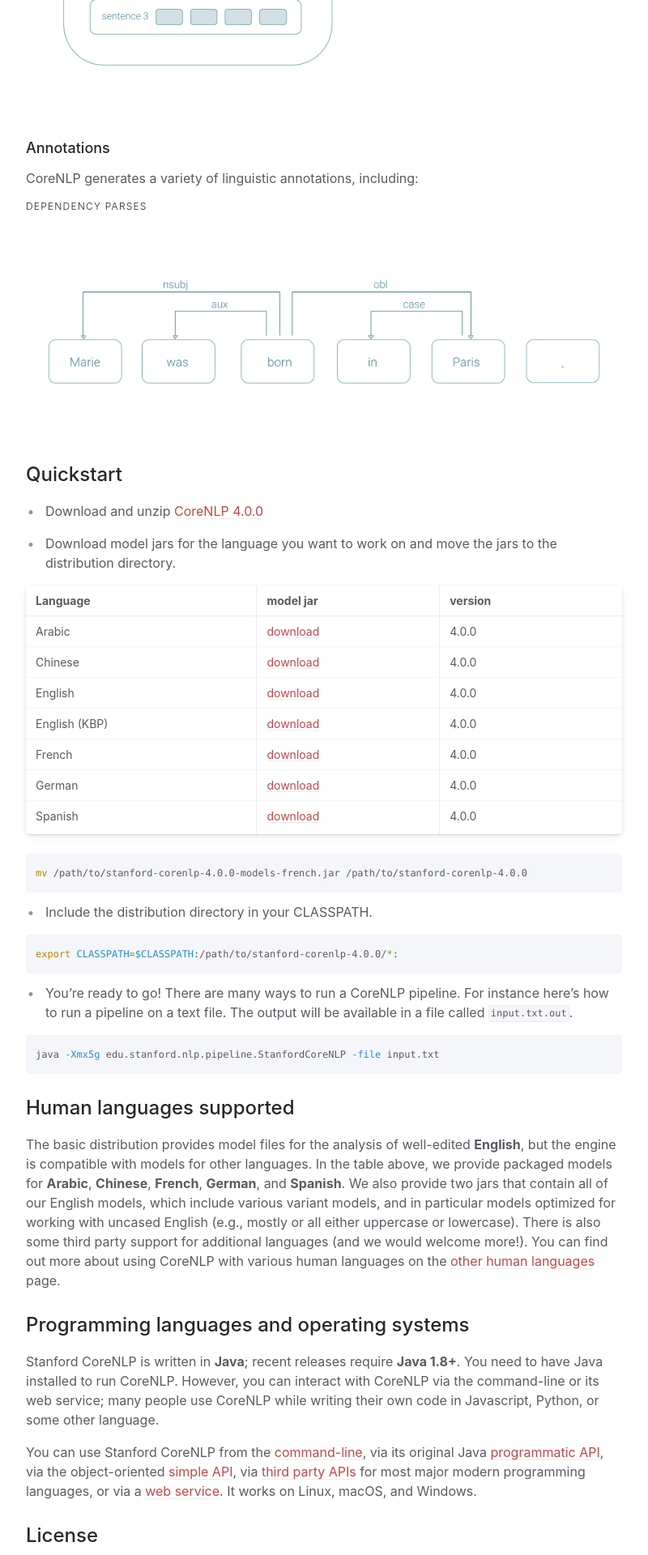
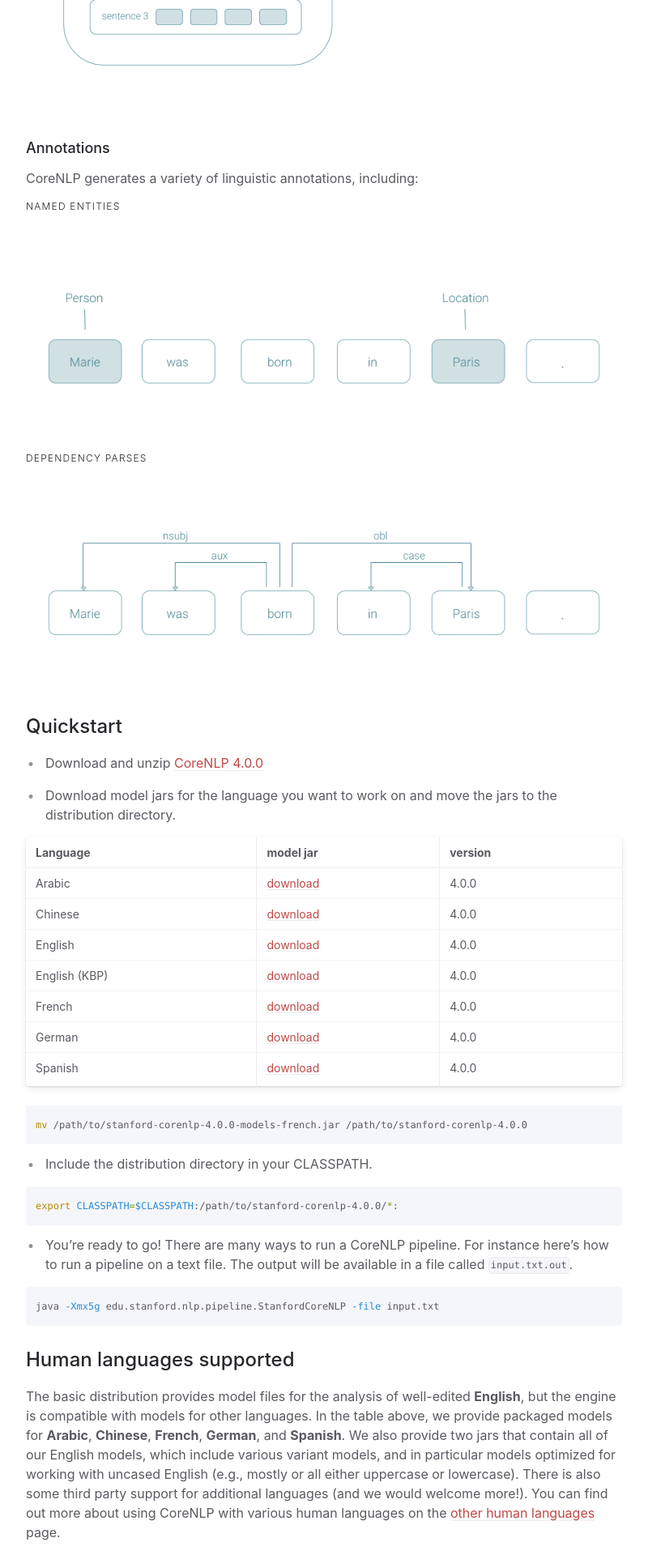
Before and after one commit to stanfordnlp/corenlp-docs-dev, a Jekyll site: the page built from _pages/index.md, in a window 1280 px wide. Shown: the part 1483-3403 px from the top of the page at 81% size, without its empty margins (372-1172 px from the left). Built offline with Jekyll 4.4.1, drawn with Linux system fonts in a browser that asks for light colours; nearby versions of some CDN libraries.

Commit message:
add ner image to front

```diff
--- a/_pages/index.md
+++ b/_pages/index.md
@@ -46,6 +46,12 @@ to a Google Protocol Buffer.
 ### Annotations
 
 CoreNLP generates a variety of linguistic annotations, including:
+
+#### Named Entities
+
+<p align="center">
+  <img src="assets/images/ner.png">
+</p>
 
 #### Dependency Parses
 
```
